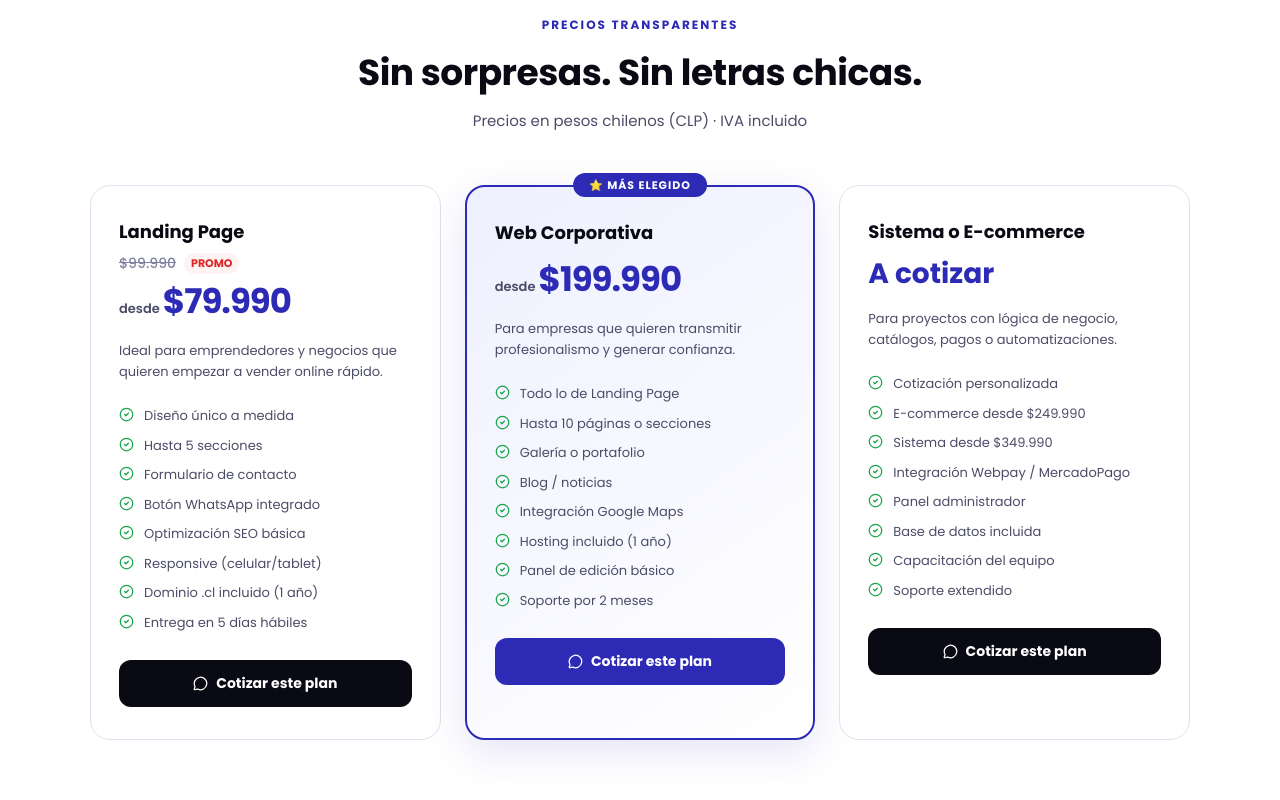
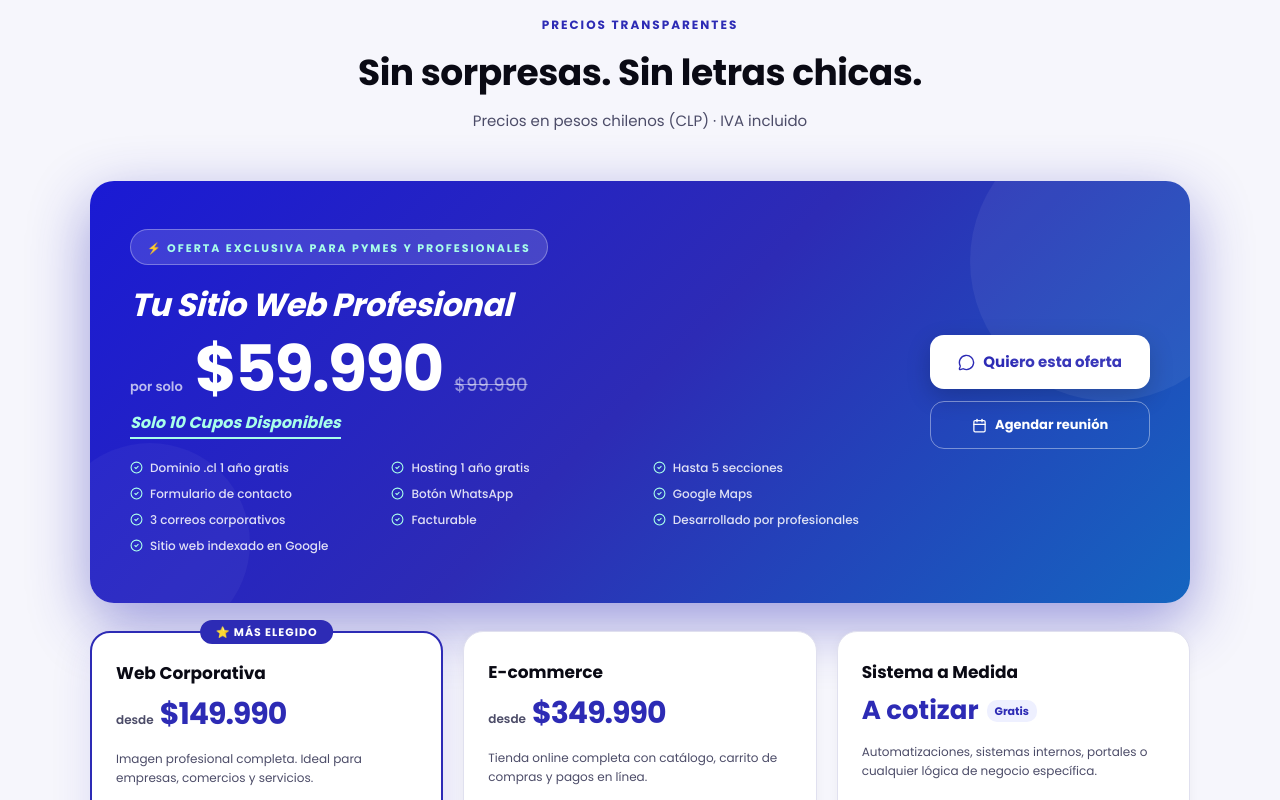
Before and after one commit to martinvaldes317/agencia-si-oficial, a React (Vite) app in the folder web-express-app/client/: page /web in a window 1280 px wide. Shown: the part 3180-3980 px from the top of the page. Built offline with nearby package versions, Linux system fonts and the light colour scheme; no server answers; a web font is replaced by a local one; what react-google-recaptcha-v3 would draw is missing.

Commit message:
Feat: sección precios rediseñada — promo $59.990, e-commerce $349.990, sistemas cotizar
Co-Authored-By: Claude Sonnet 4.6 <noreply@anthropic.com>

```diff
--- a/web-express-app/client/src/components/LandingWebSistemas.jsx
+++ b/web-express-app/client/src/components/LandingWebSistemas.jsx
@@ -74,29 +74,25 @@ const SISTEMAS = [
 
 const PLANS = [
   {
-    name: 'Landing Page',
-    price: 79990,
-    oldPrice: 99990,
-    popular: false,
-    color: T.blue,
-    desc: 'Ideal para emprendedores y negocios que quieren empezar a vender online rápido.',
-    features: ['Diseño único a medida', 'Hasta 5 secciones', 'Formulario de contacto', 'Botón WhatsApp integrado', 'Optimización SEO básica', 'Responsive (celular/tablet)', 'Dominio .cl incluido (1 año)', 'Entrega en 5 días hábiles'],
+    name: 'Web Corporativa',
+    price: 149990,
+    popular: true,
+    desc: 'Imagen profesional completa. Ideal para empresas, comercios y servicios.',
+    features: ['Diseño único a medida', 'Hasta 10 páginas/secciones', 'Dominio .cl 1 año gratis', 'Hosting 1 año gratis', 'Google Maps integrado', '3 correos corporativos', 'Botón WhatsApp', 'Indexado en Google', 'Facturable', 'Soporte 2 meses'],
   },
   {
-    name: 'Web Corporativa',
-    price: 199990,
-    popular: true,
-    color: T.blue,
-    desc: 'Para empresas que quieren transmitir profesionalismo y generar confianza.',
-    features: ['Todo lo de Landing Page', 'Hasta 10 páginas o secciones', 'Galería o portafolio', 'Blog / noticias', 'Integración Google Maps', 'Hosting incluido (1 año)', 'Panel de edición básico', 'Soporte por 2 meses'],
+    name: 'E-commerce',
+    price: 349990,
+    popular: false,
+    desc: 'Tienda online completa con catálogo, carrito de compras y pagos en línea.',
+    features: ['Todo lo de Web Corporativa', 'Catálogo de productos ilimitado', 'Carrito de compras', 'Webpay + MercadoPago', 'Panel de productos', 'Gestión de pedidos', 'Cupones de descuento', 'Soporte extendido 3 meses'],
   },
   {
-    name: 'Sistema o E-commerce',
+    name: 'Sistema a Medida',
     price: null,
     popular: false,
-    color: '#1E1C8A',
-    desc: 'Para proyectos con lógica de negocio, catálogos, pagos o automatizaciones.',
-    features: ['Cotización personalizada', 'E-commerce desde $249.990', 'Sistema desde $349.990', 'Integración Webpay / MercadoPago', 'Panel administrador', 'Base de datos incluida', 'Capacitación del equipo', 'Soporte extendido'],
+    desc: 'Automatizaciones, sistemas internos, portales o cualquier lógica de negocio específica.',
+    features: ['Diagnóstico sin costo', 'Cotización personalizada', 'CRM / gestión de clientes', 'Panel administrador', 'Base de datos incluida', 'Integraciones a medida', 'Capacitación del equipo', 'Soporte extendido'],
   },
 ]
 
@@ -387,55 +383,92 @@ export default function LandingWebSistemas() {
       </section>
 
       {/* ── PRECIOS ── */}
-      <section id="precios" style={{ background: T.white, padding: '80px 20px' }}>
+      <section id="precios" style={{ background: T.light, padding: '80px 20px' }}>
         <div style={{ maxWidth: 1100, margin: '0 auto' }}>
-          <div style={{ textAlign: 'center', marginBottom: 52 }}>
+          <div style={{ textAlign: 'center', marginBottom: 48 }}>
             <span style={{ fontSize: 12, fontWeight: 700, color: T.blue, letterSpacing: 2, textTransform: 'uppercase' }}>Precios transparentes</span>
             <h2 style={{ fontSize: 'clamp(24px, 3vw, 36px)', fontWeight: 900, color: T.black, marginTop: 10, letterSpacing: -.5 }}>
               Sin sorpresas. Sin letras chicas.
             </h2>
-            <p style={{ fontSize: 15, color: T.gray, marginTop: 10 }}>
-              Precios en pesos chilenos (CLP) · IVA incluido
-            </p>
+            <p style={{ fontSize: 15, color: T.gray, marginTop: 10 }}>Precios en pesos chilenos (CLP) · IVA incluido</p>
           </div>
-          <div style={{ display: 'grid', gridTemplateColumns: 'repeat(auto-fit, minmax(300px, 1fr))', gap: 24 }}>
+
+          {/* ── PROMO HERO CARD ── */}
+          <div style={{ background: `linear-gradient(135deg, #1A1AD4 0%, #2D2BB5 50%, #1565C0 100%)`, borderRadius: 24, padding: '48px 40px', marginBottom: 28, position: 'relative', overflow: 'hidden', boxShadow: '0 20px 60px rgba(45,43,181,.45)' }}>
+            <div style={{ position: 'absolute', top: -60, right: -60, width: 280, height: 280, borderRadius: '50%', background: 'rgba(255,255,255,0.06)', pointerEvents: 'none' }} />
+            <div style={{ position: 'absolute', bottom: -40, left: -40, width: 200, height: 200, borderRadius: '50%', background: 'rgba(255,255,255,0.04)', pointerEvents: 'none' }} />
+            <div style={{ display: 'grid', gridTemplateColumns: '1fr auto', gap: 32, alignItems: 'center' }} className="lws-promo-grid">
+              <div>
+                <div style={{ display: 'inline-block', background: 'rgba(255,255,255,0.15)', border: '1px solid rgba(255,255,255,0.3)', borderRadius: 30, padding: '5px 16px', marginBottom: 16 }}>
+                  <span style={{ fontSize: 11, fontWeight: 800, color: '#A8FFEA', letterSpacing: 2, textTransform: 'uppercase' }}>⚡ Oferta exclusiva para pymes y profesionales</span>
+                </div>
+                <div style={{ fontSize: 'clamp(22px, 3vw, 32px)', fontStyle: 'italic', fontWeight: 900, color: T.white, marginBottom: 8, letterSpacing: -.5 }}>Tu Sitio Web Profesional</div>
+                <div style={{ display: 'flex', alignItems: 'baseline', gap: 12, flexWrap: 'wrap', marginBottom: 10 }}>
+                  <span style={{ fontSize: 13, color: 'rgba(255,255,255,0.7)', fontWeight: 600 }}>por solo</span>
+                  <span style={{ fontSize: 'clamp(42px, 6vw, 64px)', fontWeight: 900, color: T.white, letterSpacing: -2, lineHeight: 1 }}>$59.990</span>
+                  <span style={{ fontSize: 18, color: 'rgba(255,255,255,0.5)', textDecoration: 'line-through', fontWeight: 500 }}>$99.990</span>
+                </div>
+                <div style={{ display: 'inline-block', borderBottom: '2px solid #A8FFEA', paddingBottom: 2, marginBottom: 20 }}>
+                  <span style={{ fontSize: 16, fontStyle: 'italic', fontWeight: 700, color: '#A8FFEA' }}>Solo 10 Cupos Disponibles</span>
+                </div>
+                <div style={{ display: 'grid', gridTemplateColumns: 'repeat(auto-fill, minmax(190px, 1fr))', gap: '8px 16px' }}>
+                  {['Dominio .cl 1 año gratis','Hosting 1 año gratis','Hasta 5 secciones','Formulario de contacto','Botón WhatsApp','Google Maps','3 correos corporativos','Facturable','Desarrollado por profesionales','Sitio web indexado en Google'].map(f => (
+                    <div key={f} style={{ display: 'flex', alignItems: 'center', gap: 7 }}>
+                      <CheckCircle2 size={13} color="#A8FFEA" style={{ flexShrink: 0 }} />
+                      <span style={{ fontSize: 12, color: 'rgba(255,255,255,0.85)', fontWeight: 500 }}>{f}</span>
+                    </div>
+                  ))}
+                </div>
+              </div>
+              <div style={{ display: 'flex', flexDirection: 'column', gap: 12, minWidth: 200 }} className="lws-promo-cta">
+                <a href={`${WA}&text=${encodeURIComponent('Hola, me interesa la oferta de Landing Page a $59.990')}`} target="_blank" rel="noopener noreferrer" onClick={() => trackLead('Landing Page Promo')}
+                  style={{ display: 'flex', alignItems: 'center', justifyContent: 'center', gap: 8, padding: '16px 28px', borderRadius: 14, background: T.white, color: T.blue, fontWeight: 800, fontSize: 15, textDecoration: 'none', boxShadow: '0 8px 24px rgba(0,0,0,.2)', whiteSpace: 'nowrap' }}>
+                  <MessageCircle size={17} /> Quiero esta oferta
+                </a>
+                <a href={WA_REU} target="_blank" rel="noopener noreferrer" onClick={trackSchedule}
+                  style={{ display: 'flex', alignItems: 'center', justifyContent: 'center', gap: 8, padding: '13px 24px', borderRadius: 14, background: 'transparent', color: T.white, fontWeight: 700, fontSize: 13, textDecoration: 'none', border: '1.5px solid rgba(255,255,255,.4)', whiteSpace: 'nowrap' }}>
+                  <Calendar size={15} /> Agendar reunión
+                </a>
+              </div>
+            </div>
+          </div>
+
+          {/* ── OTROS PLANES ── */}
+          <div style={{ display: 'grid', gridTemplateColumns: 'repeat(auto-fit, minmax(300px, 1fr))', gap: 20 }}>
             {PLANS.map(plan => (
               <div key={plan.name}
-                style={{ borderRadius: 20, padding: '32px 28px', border: plan.popular ? `2px solid ${T.blue}` : `1px solid ${T.border}`, background: plan.popular ? `linear-gradient(145deg, ${T.blueL}, ${T.white})` : T.white, position: 'relative', boxShadow: plan.popular ? `0 12px 40px ${T.blue}20` : 'none' }}>
+                style={{ borderRadius: 20, padding: '28px 24px', border: plan.popular ? `2px solid ${T.blue}` : `1px solid ${T.border}`, background: T.white, position: 'relative', boxShadow: plan.popular ? `0 12px 40px ${T.blue}20` : '0 2px 12px rgba(0,0,0,.04)' }}>
                 {plan.popular && (
-                  <div style={{ position: 'absolute', top: -14, left: '50%', transform: 'translateX(-50%)', background: T.blue, color: T.white, fontSize: 11, fontWeight: 800, padding: '4px 16px', borderRadius: 20, letterSpacing: 1, whiteSpace: 'nowrap' }}>
+                  <div style={{ position: 'absolute', top: -13, left: '50%', transform: 'translateX(-50%)', background: T.blue, color: T.white, fontSize: 11, fontWeight: 800, padding: '4px 16px', borderRadius: 20, letterSpacing: 1, whiteSpace: 'nowrap' }}>
                     ⭐ MÁS ELEGIDO
                   </div>
                 )}
-                <div style={{ fontSize: 18, fontWeight: 800, color: T.black, marginBottom: 8 }}>{plan.name}</div>
-                <div style={{ marginBottom: 14 }}>
+                <div style={{ fontSize: 17, fontWeight: 800, color: T.black, marginBottom: 6 }}>{plan.name}</div>
+                <div style={{ marginBottom: 12 }}>
                   {plan.price ? (
-                    <div>
-                      {plan.oldPrice && (
-                        <div style={{ display: 'flex', alignItems: 'center', gap: 8, marginBottom: 2 }}>
-                          <span style={{ fontSize: 14, color: T.muted, textDecoration: 'line-through', fontWeight: 500 }}>${fmt(plan.oldPrice)}</span>
-                          <span style={{ fontSize: 11, fontWeight: 700, background: '#FEF2F2', color: '#DC2626', padding: '2px 7px', borderRadius: 20 }}>PROMO</span>
-                        </div>
-                      )}
-                      <span style={{ fontSize: 13, color: T.gray, fontWeight: 600 }}>desde </span>
-                      <span style={{ fontSize: 34, fontWeight: 900, color: T.blue, letterSpacing: -1 }}>${fmt(plan.price)}</span>
+                    <div style={{ display: 'flex', alignItems: 'baseline', gap: 6 }}>
+                      <span style={{ fontSize: 12, color: T.gray, fontWeight: 600 }}>desde</span>
+                      <span style={{ fontSize: 30, fontWeight: 900, color: T.blue, letterSpacing: -1 }}>${fmt(plan.price)}</span>
                     </div>
                   ) : (
-                    <span style={{ fontSize: 28, fontWeight: 900, color: T.blue }}>A cotizar</span>
+                    <div style={{ display: 'flex', alignItems: 'center', gap: 8 }}>
+                      <span style={{ fontSize: 26, fontWeight: 900, color: T.blue }}>A cotizar</span>
+                      <span style={{ fontSize: 11, background: T.blueL, color: T.blue, fontWeight: 700, padding: '3px 8px', borderRadius: 10 }}>Gratis</span>
+                    </div>
                   )}
                 </div>
-                <p style={{ fontSize: 13, color: T.gray, lineHeight: 1.6, marginBottom: 24 }}>{plan.desc}</p>
-                <div style={{ display: 'flex', flexDirection: 'column', gap: 10, marginBottom: 28 }}>
+                <p style={{ fontSize: 12, color: T.gray, lineHeight: 1.6, marginBottom: 20 }}>{plan.desc}</p>
+                <div style={{ display: 'flex', flexDirection: 'column', gap: 8, marginBottom: 24 }}>
                   {plan.features.map(f => (
-                    <div key={f} style={{ display: 'flex', alignItems: 'flex-start', gap: 10 }}>
-                      <CheckCircle2 size={15} color={T.green} style={{ flexShrink: 0, marginTop: 1 }} />
-                      <span style={{ fontSize: 13, color: T.gray }}>{f}</span>
+                    <div key={f} style={{ display: 'flex', alignItems: 'flex-start', gap: 8 }}>
+                      <CheckCircle2 size={13} color={T.green} style={{ flexShrink: 0, marginTop: 2 }} />
+                      <span style={{ fontSize: 12, color: T.gray }}>{f}</span>
                     </div>
                   ))}
                 </div>
                 <a href={`${WA}&text=${encodeURIComponent(`Hola, me interesa cotizar: ${plan.name}`)}`} target="_blank" rel="noopener noreferrer" onClick={() => trackLead(plan.name)}
-                  style={{ display: 'flex', alignItems: 'center', justifyContent: 'center', gap: 8, width: '100%', padding: '13px', borderRadius: 12, background: plan.popular ? T.blue : T.black, color: T.white, fontWeight: 700, fontSize: 14, textDecoration: 'none', boxSizing: 'border-box' }}>
-                  <MessageCircle size={15} /> Cotizar este plan
+                  style={{ display: 'flex', alignItems: 'center', justifyContent: 'center', gap: 8, width: '100%', padding: '12px', borderRadius: 12, background: plan.popular ? T.blue : T.black, color: T.white, fontWeight: 700, fontSize: 13, textDecoration: 'none', boxSizing: 'border-box' }}>
+                  <MessageCircle size={14} /> {plan.price ? 'Cotizar este plan' : 'Solicitar diagnóstico gratis'}
                 </a>
               </div>
             ))}
@@ -669,12 +702,15 @@ export default function LandingWebSistemas() {
       <style>{`
         .lws-link:hover { color: #2D2BB5 !important; }
         @media (max-width: 768px) {
-          .lws-hero-grid   { grid-template-columns: 1fr !important; gap: 40px !important; }
-          .lws-demos-grid  { grid-template-columns: 1fr 1fr !important; gap: 10px !important; }
+          .lws-hero-grid    { grid-template-columns: 1fr !important; gap: 40px !important; }
+          .lws-demos-grid   { grid-template-columns: 1fr 1fr !important; gap: 10px !important; }
           .lws-services-grid { grid-template-columns: 1fr !important; }
+          .lws-promo-grid   { grid-template-columns: 1fr !important; }
+          .lws-promo-cta    { flex-direction: row !important; flex-wrap: wrap; min-width: unset !important; }
         }
         @media (max-width: 480px) {
           .lws-demos-grid  { display: none !important; }
+          .lws-promo-cta   { flex-direction: column !important; }
         }
       `}</style>
     </div>
```
Also changed, not shown: 3 other files (tests, documents, lock files or other folders).
